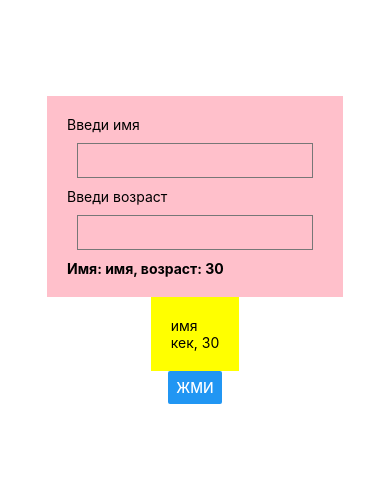
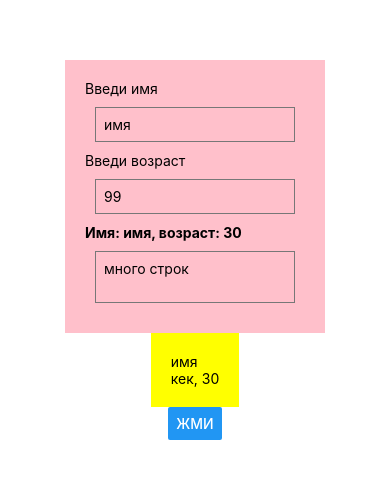
Before and after one commit to maxvasilyev97/sampleproj, a React Native app: screen / in a window 390 px wide. Shown: the part 172-650 px from the top of the page. Built offline with nearby package versions, Linux system fonts and the light colour scheme.

Commit message:
фишки в поля

```diff
--- a/App.js
+++ b/App.js
@@ -20,10 +20,24 @@ export default function App() {
     <View style={styles.container}>
       <View style={styles.header}>
         <Text>Введи имя</Text>
-        <TextInput style={styles.input} onChangeText={changeText}/>
+        <TextInput
+          style={styles.input}
+          onChangeText={changeText}
+          placeholder = 'имя'
+        />
         <Text>Введи возраст</Text>
-        <TextInput style={styles.input}/>
+        <TextInput
+          style={styles.input}
+          onChangeText={(newage) => setAge(newage)}
+          placeholder = '99'
+          keyboardType='numeric'
+        />
         <Text style={styles.boldText}>Имя: {name}, возраст: {age}</Text>
+        <TextInput
+          style={styles.input}
+          multiline
+          placeholder = 'много строк'
+        />
       </View>
       <View style={styles.body}>
         <Text>{name}</Text>
@@ -58,6 +72,7 @@ const styles = StyleSheet.create({
     borderWidth: 1,
     borderColor: '#777',
     padding: 8,
-    margin: 10
+    margin: 10,
+    width: 200,
   }
 });
```
